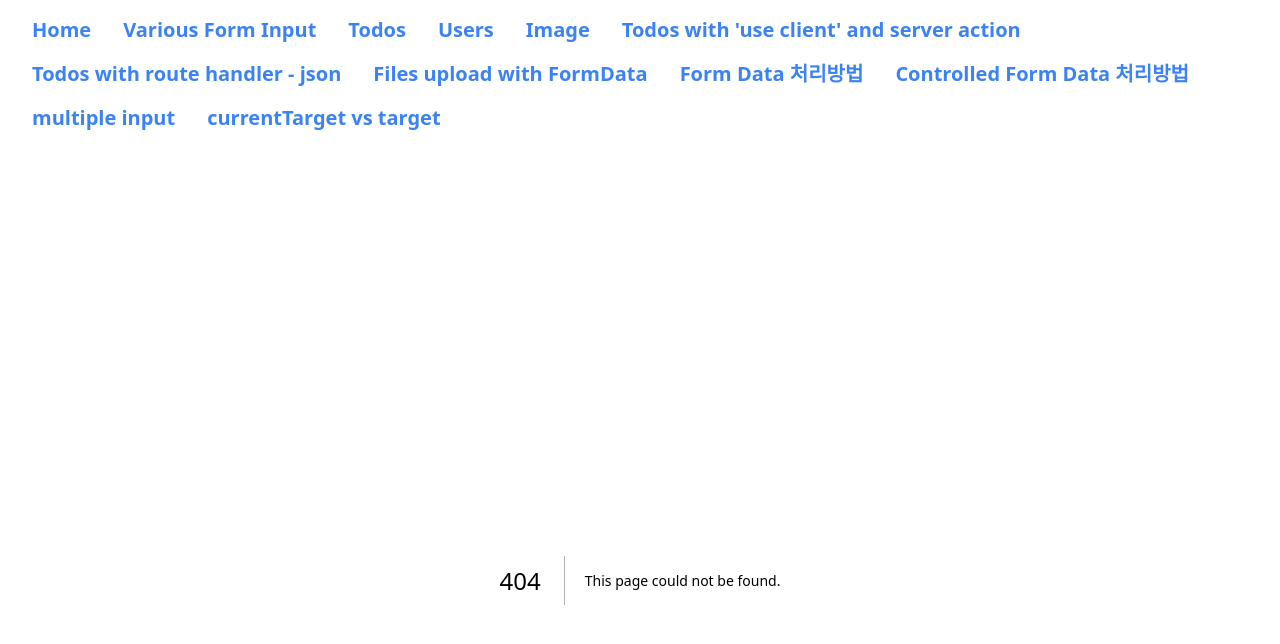
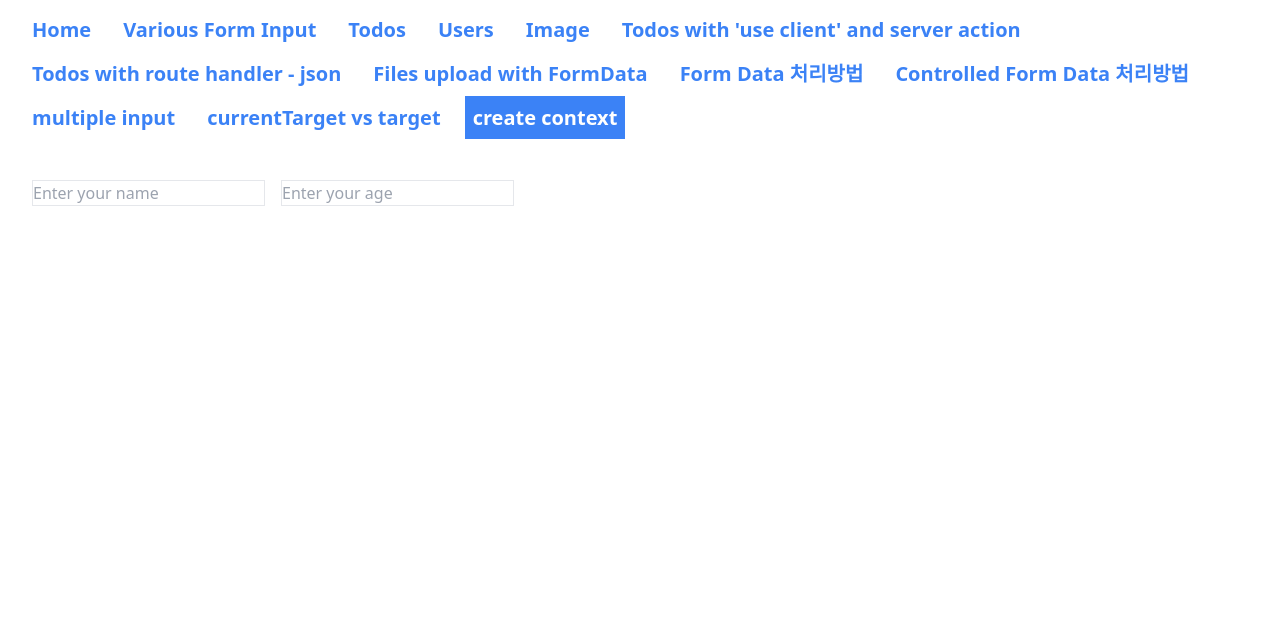
Before and after one commit to Steve-Jeong/todo-app-240912, a Next.js app: page /context in a window 1280 px wide. Before the commit this address had no page. Shown: the top 644 px of the page. Built offline with nearby package versions, Linux system fonts and the light colour scheme.

Commit message:
useContext

```diff
--- /dev/null
+++ b/src/app/context/UserInput.tsx
@@ -0,0 +1,32 @@
+import { useContext } from "react";
+import { UserContext } from "./page";
+
+export default function UserInput() {
+  const { user, setUser } = useContext(UserContext);
+
+  const changeHandler = (event: React.ChangeEvent<HTMLInputElement>) => {
+    setUser({ ...user, [event.target.name]: event.target.value });
+  };
+  return (
+    <div className="flex gap-4">
+      <input
+        type="text"
+        name="name"
+        aria-label="Name" // {{ edit_1 }}
+        placeholder="Enter your name" // {{ edit_2 }}
+        value={user.name}
+        onChange={changeHandler}
+        className="border"
+      />
+      <input
+        type="text"
+        name="age"
+        aria-label="Age" // {{ edit_1 }}
+        placeholder="Enter your age" // {{ edit_2 }}
+        value={user.age}
+        onChange={changeHandler}
+        className="border"
+      />
+    </div>
+  );
+}
--- /dev/null
+++ b/src/app/context/UserShow.tsx
@@ -0,0 +1,16 @@
+import { useContext } from "react";
+import { UserContext } from "./page";
+
+export default function UserShow() {
+  const { user } = useContext(UserContext);
+  return (
+    <>
+      <div>
+        <span>{user.name}</span>
+      </div>
+      <div>
+        <span>{user.age}</span>
+      </div>
+    </>
+  );
+}
--- /dev/null
+++ b/src/app/context/page.tsx
@@ -0,0 +1,30 @@
+"use client";
+import { createContext, useState, useMemo } from "react";
+import UserInput from "./UserInput";
+import UserType from "./UserShow";
+
+type UserType = {
+  name: string;
+  age: number | string;
+};
+
+type UserContextType = {
+  user: UserType;
+  setUser: React.Dispatch<React.SetStateAction<UserType>>;
+};
+
+export const UserContext = createContext<UserContextType>({
+  user: { name: "", age: 0 },
+  setUser: () => {},
+});
+
+export default function Application() {
+  const [user, setUser] = useState<UserType>({ name: "", age: "" });
+  const value = useMemo(() => ({ user, setUser }), [user]);
+  return (
+    <UserContext.Provider value={value}>
+      <UserInput />
+      <UserType />
+    </UserContext.Provider>
+  );
+}
--- a/src/app/controlled-form/page.tsx
+++ b/src/app/controlled-form/page.tsx
@@ -26,6 +26,7 @@ export default function Home() {
     Object.entries(formDataInput).forEach(([key, value]) => {
       formData.append(key, value);
     });
+    //formDataInput from useState variable
     //1.  Object.entries(formDataInput).forEach(([key, value]) => {
     //   formData.append(key, value);
     // });
--- a/src/components/NavBar.tsx
+++ b/src/components/NavBar.tsx
@@ -17,6 +17,7 @@ const NavBar = () => {
     { href: "/controlled-form", name: "Controlled Form Data 처리방법" },
     { href: "/input", name: "multiple input" },
     { href: "/target", name: "currentTarget vs target" },
+    { href: "/context", name: "create context" },
 
   ];
 
```
